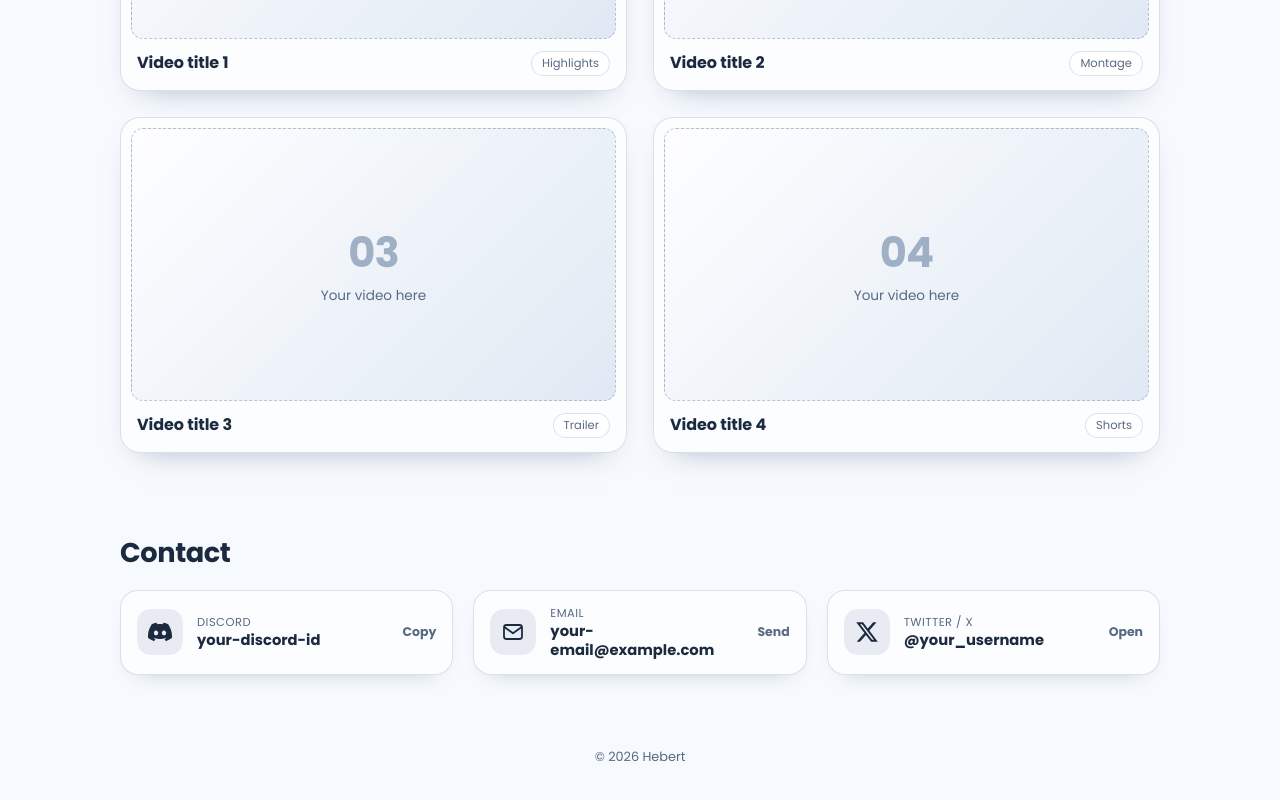
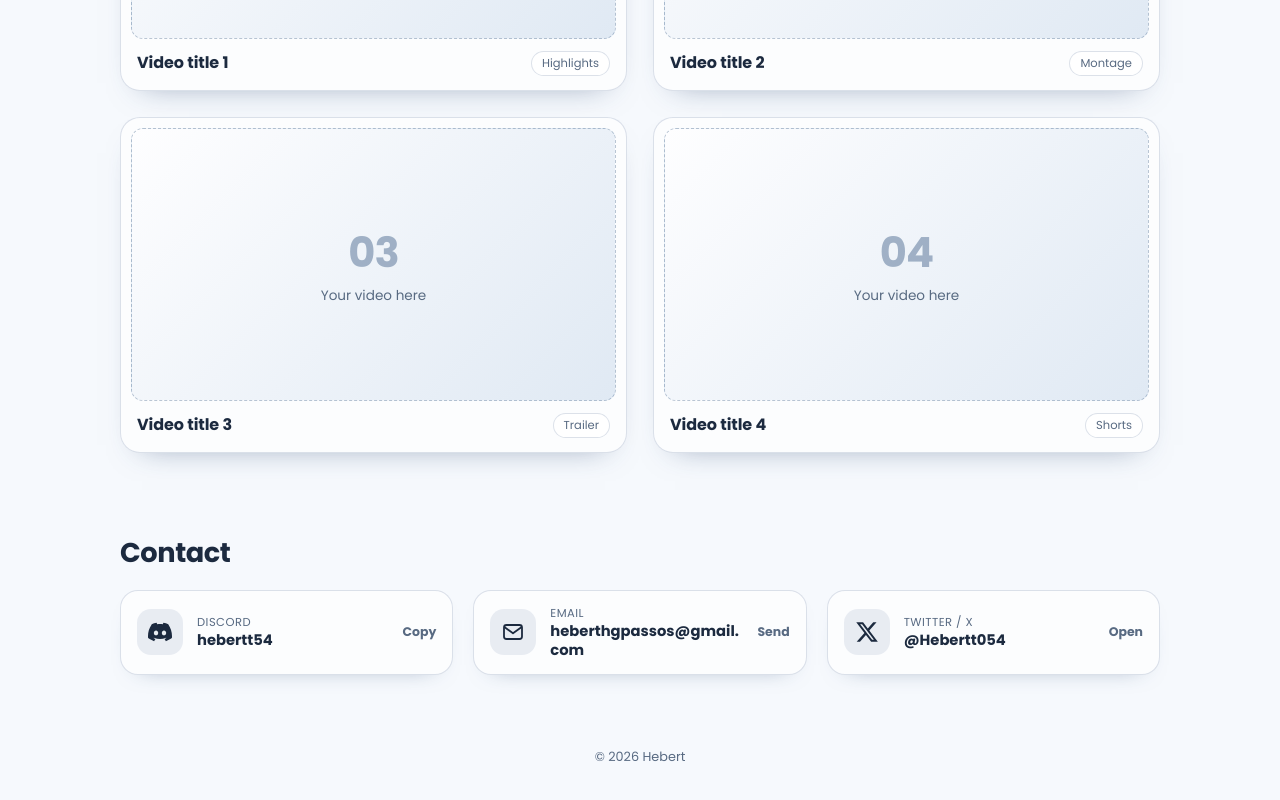
Before and after one commit to Heberth-Passos/Portif-lio, a plain HTML site: page index.html in a window 1280 px wide. Shown: the part 1202-2002 px from the top of the page. Drawn offline with Linux system fonts and the light colour scheme.

Commit message:
Update index.html

```diff
--- a/index.html
+++ b/index.html
@@ -197,13 +197,13 @@ window.PORTFOLIO = {
   role: "Video Editor",
 
   // Linha pequena abaixo do título
-  tagline: "Gaming highlights, montages & trailers",
+  tagline: "I edit long-form and short-form gaming videos, with a focus on pacing, clear storytelling, and well-timed humor.",
 
   // Seus contatos (deixe como está e preencha quando quiser)
   contacts: {
-    discord: "your-discord-id",          // ex.: "hebert" ou "hebert#0000"
-    email:   "your-email@example.com",
-    twitter: "your_username"             // com ou sem @, ou o link completo
+    discord: "hebertt54",          // ex.: "hebert" ou "hebert#0000"
+    email:   "heberthgpassos@gmail.com",
+    twitter: "https://x.com/Hebertt054"             // com ou sem @, ou o link completo
   },
 
   // Seus 3 Shorts (vídeos verticais, aparecem no topo). Mesmos campos dos vídeos abaixo.
```
